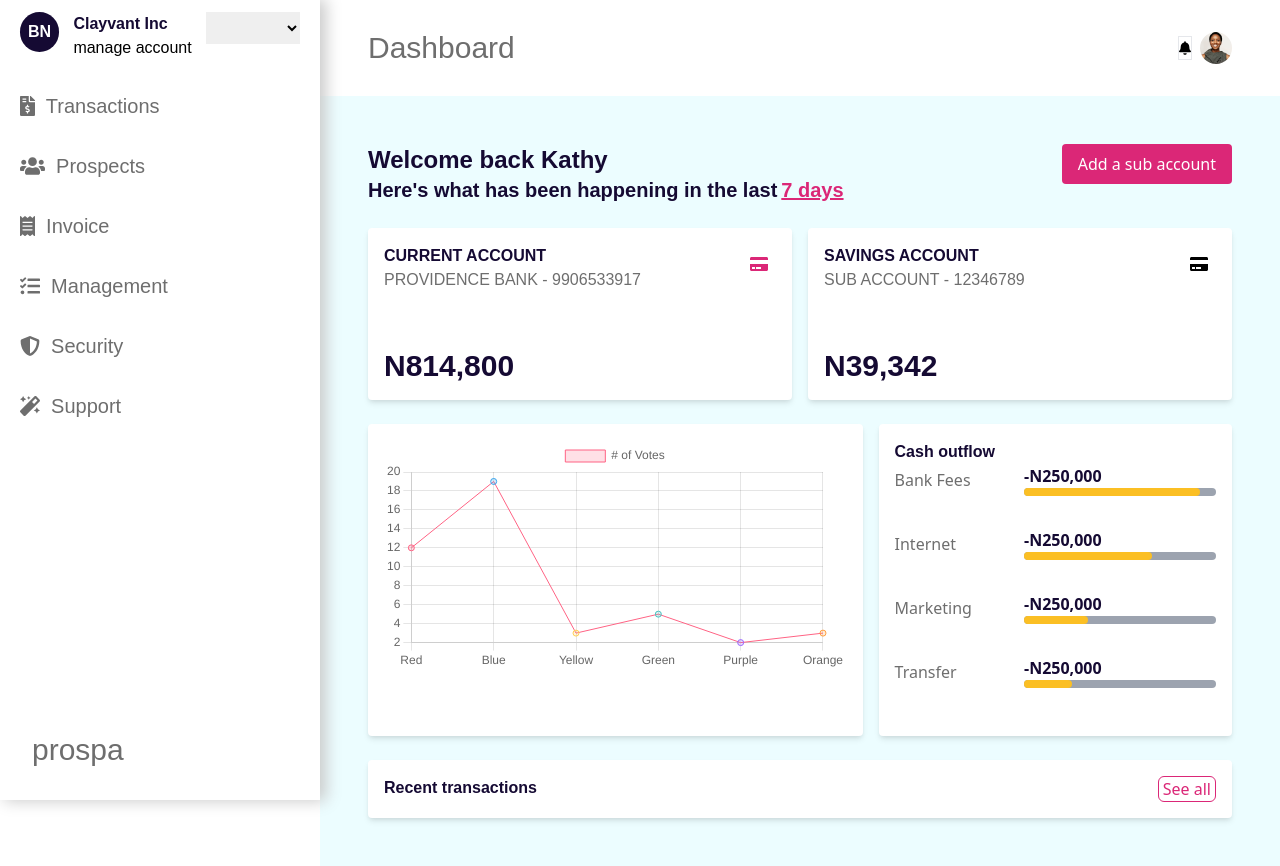
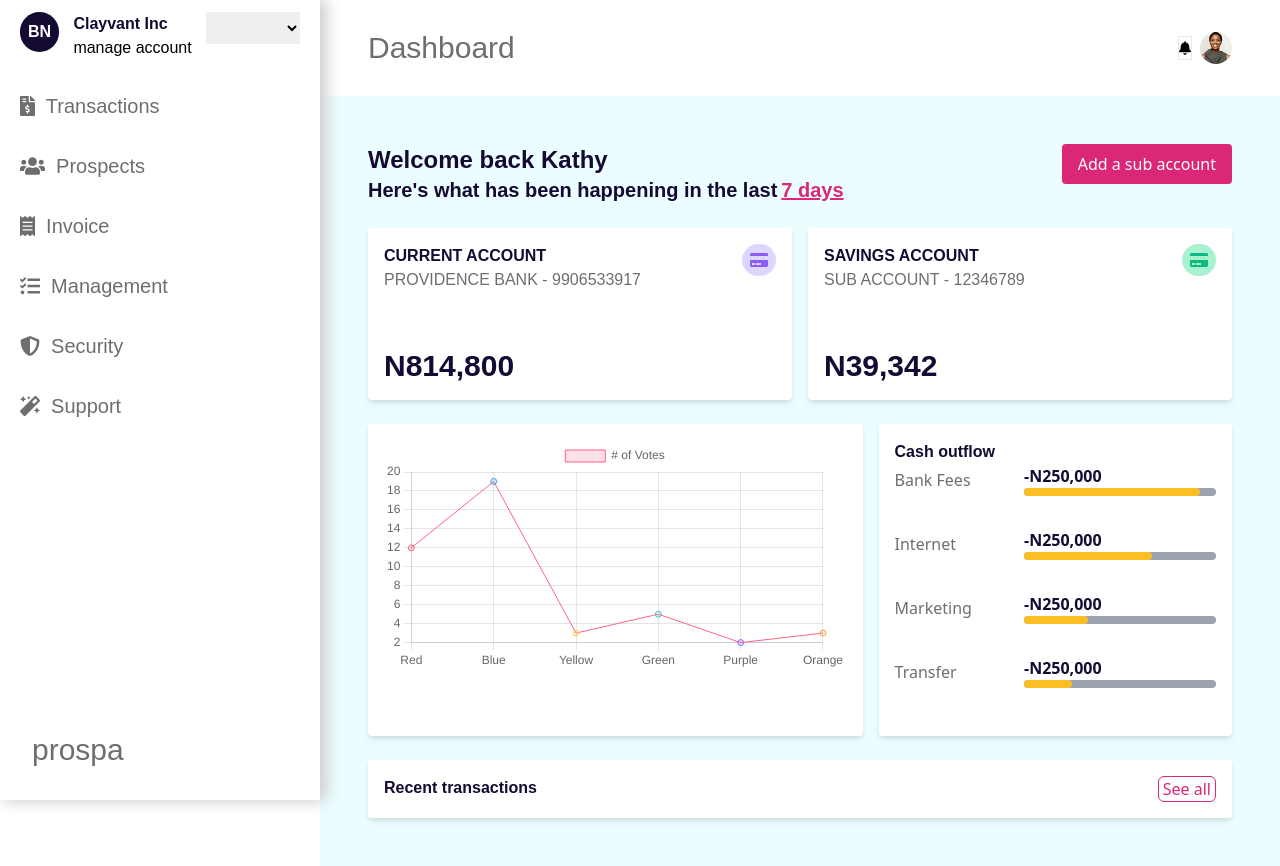
Before and after one commit to Robertito1/getpreneured, a React (Create React App) app: page /dashboard in a window 1280 px wide. Built offline with nearby package versions, Linux system fonts and the light colour scheme.

Commit message:
atm card icons styling

```diff
--- a/src/components/currentAccount.js
+++ b/src/components/currentAccount.js
@@ -10,7 +10,7 @@ const CurrentAccount = () => {
                     <p className='primary-font text-base text-purp font-bold'>CURRENT ACCOUNT</p>
                     <p className='primary-font text-base dashboard-side-text'>PROVIDENCE BANK - 9906533917</p>
                 </div>
-                <div className='p-2 text-pink-600'>
+                <div className='flex items-center px-2 h-8 rounded-full bg-purple-200 text-purple-500'>
                   <FontAwesomeIcon icon={faCreditCard} />
                 </div>
             </div>
--- a/src/components/savingsAccount.js
+++ b/src/components/savingsAccount.js
@@ -10,7 +10,7 @@ const SavingsAccount = () => {
                     <p className='primary-font text-base text-purp font-bold'>SAVINGS ACCOUNT</p>
                     <p className='primary-font text-base dashboard-side-text'>SUB ACCOUNT - 12346789</p>
                 </div>
-                <div className='p-2'>
+                <div className='flex items-center px-2 h-8 rounded-full bg-green-200 text-green-500'>
                 <FontAwesomeIcon icon={faCreditCard} />
                 </div>
             </div>
```
